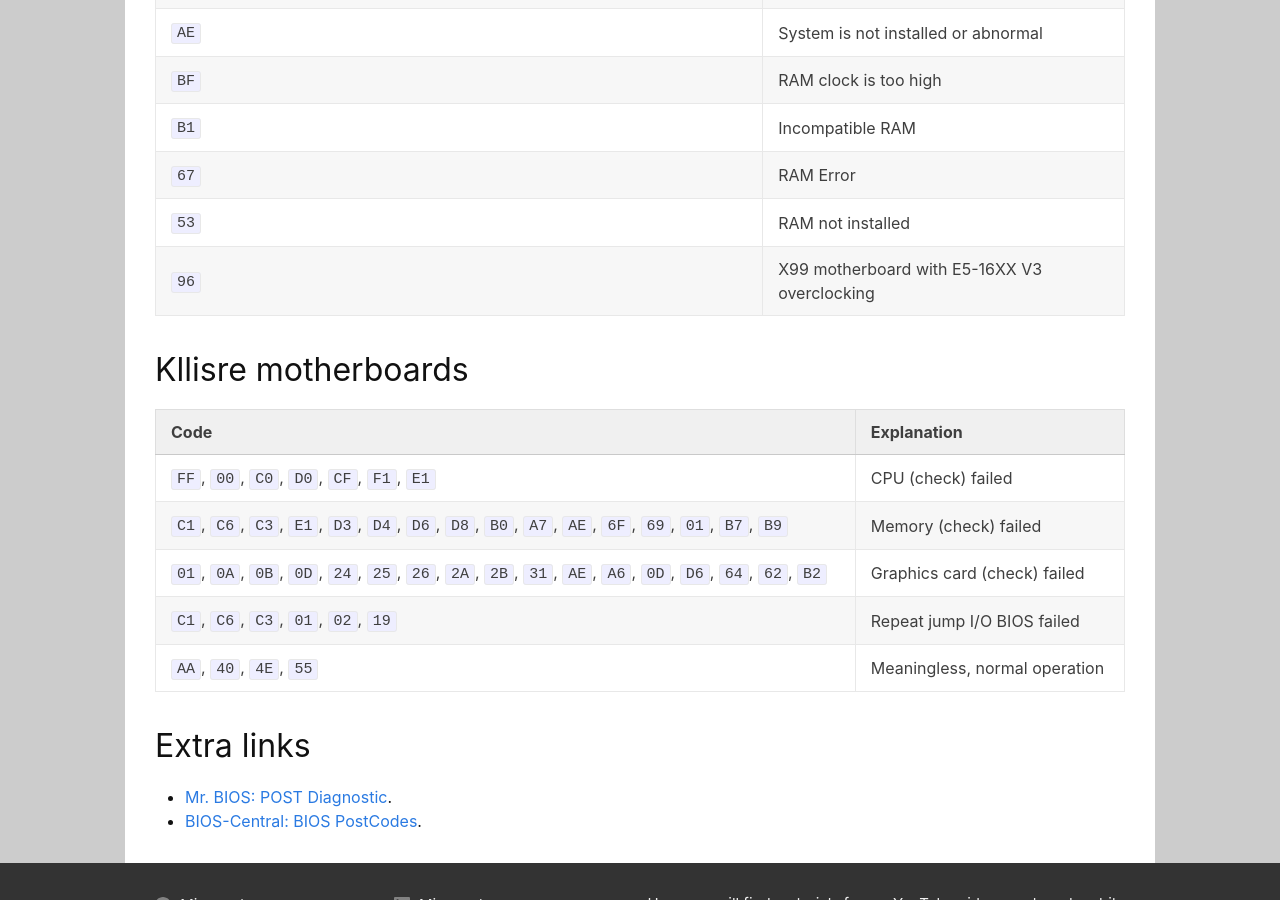
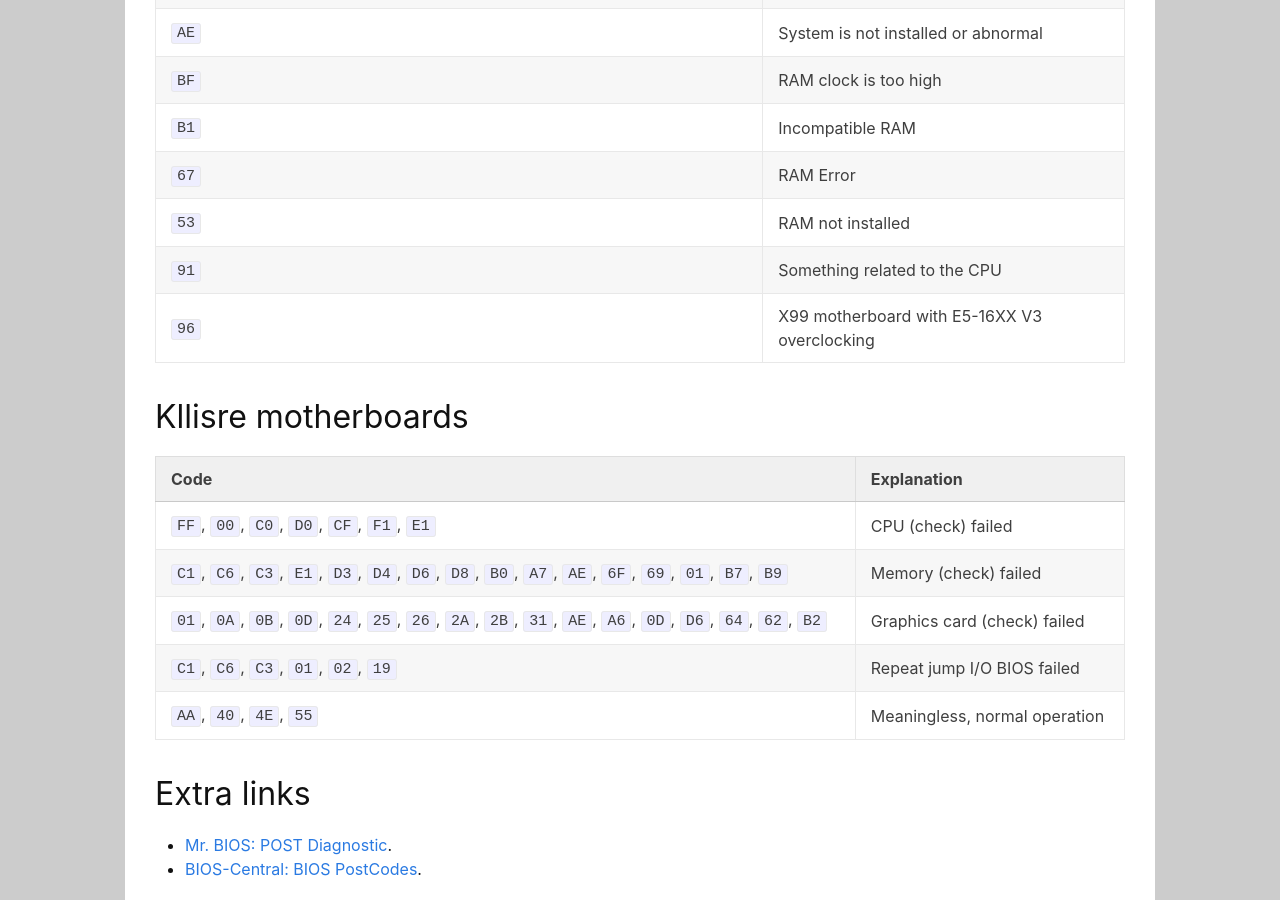
Before and after one commit to miyconst/miyconst.github.io, a Jekyll site: the page built from _posts/2023-11-18-chinese-x99-post-codes.markdown, in a window 1280 px wide and 900 px high, scrolled down 749 px. Built offline with Jekyll 4.4.1, drawn with Linux system fonts in a browser that asks for light colours.

Commit message:
Update 2023-11-18-chinese-x99-post-codes.markdown

```diff
--- a/_posts/2023-11-18-chinese-x99-post-codes.markdown
+++ b/_posts/2023-11-18-chinese-x99-post-codes.markdown
@@ -28,6 +28,7 @@ The standard American Megatrends Post Code tables can be downloaded from my Micr
 | `B1` | Incompatible RAM |
 | `67` | RAM Error |
 | `53` | RAM not installed |
+| `91` | Something related to the CPU |
 | `96` | X99 motherboard with E5-16XX V3 overclocking |
 
 ## Kllisre motherboards
```
